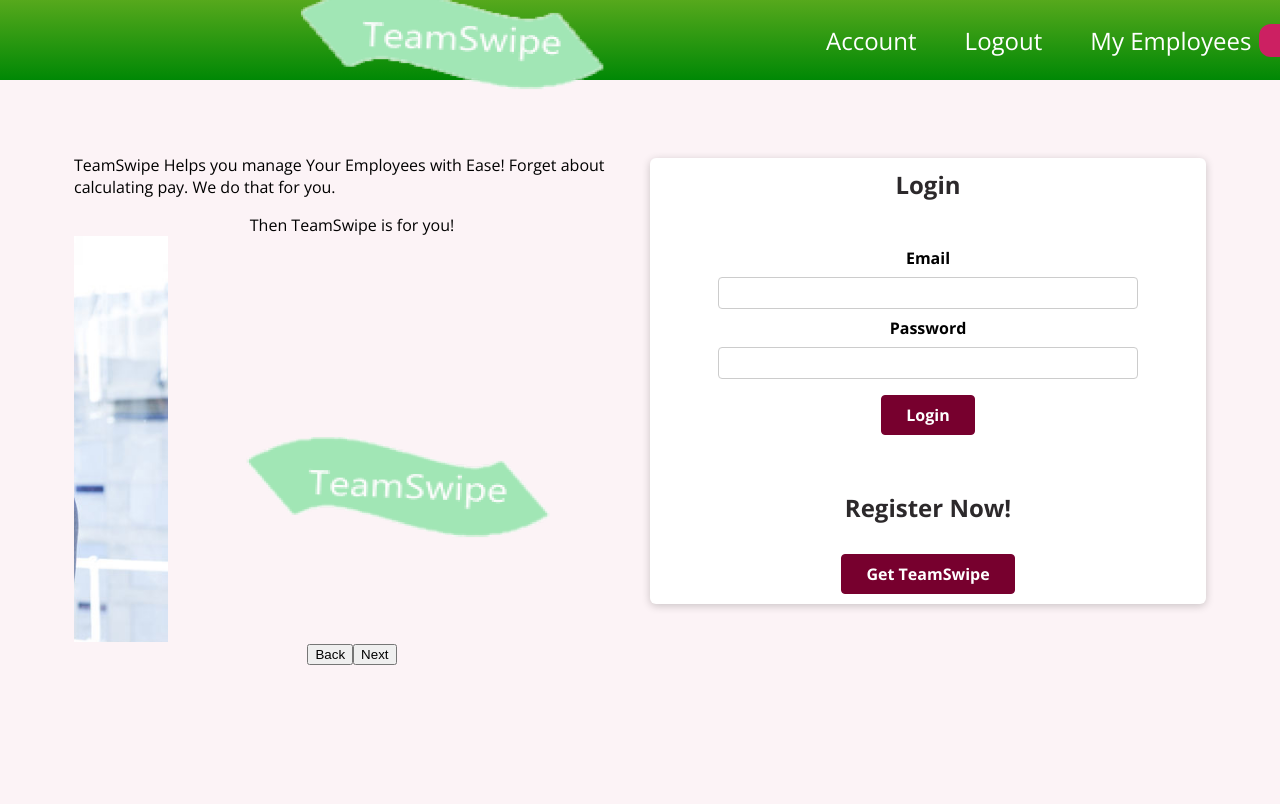
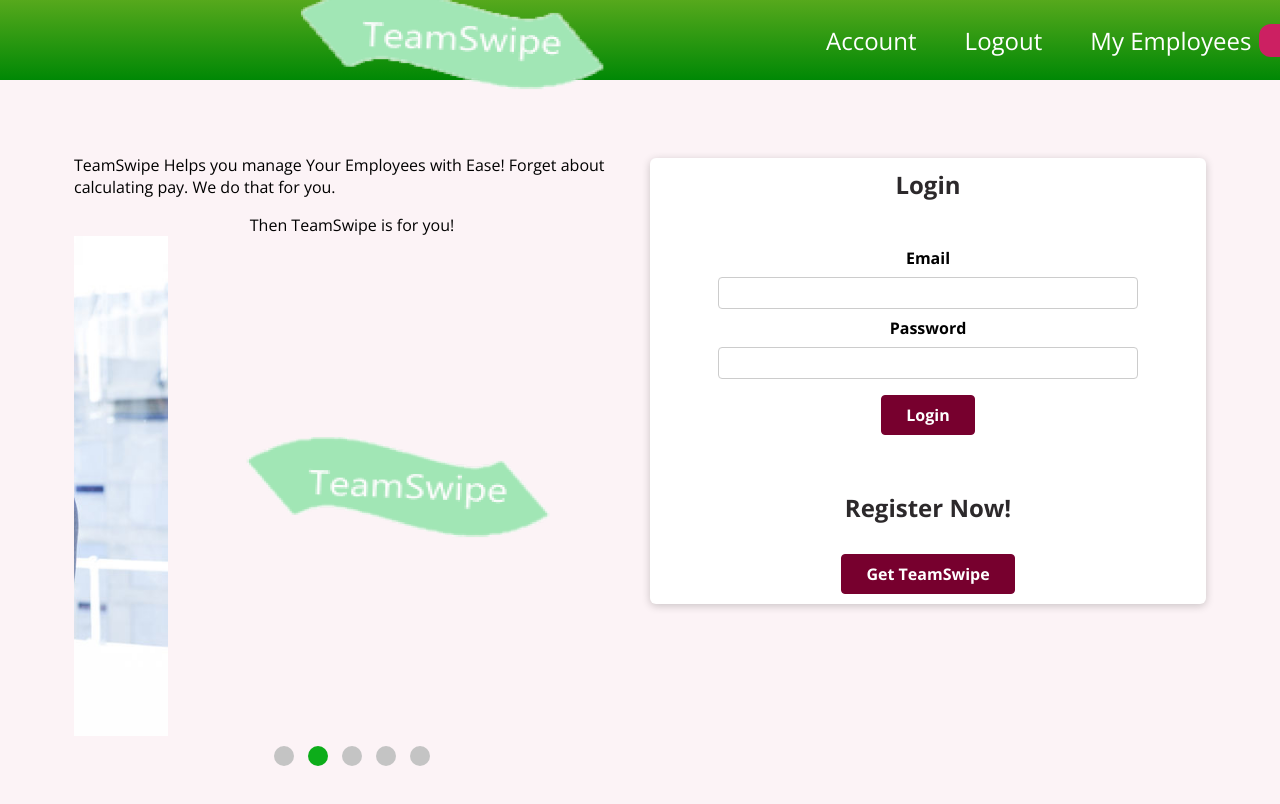
Before and after one commit to LiamNilan599/LN_Final_Year_Project, a React (Create React App) app: page / in a window 1280 px wide. Shown: the top 804 px of the page. Built offline with nearby package versions, Linux system fonts and the light colour scheme.

Commit message:
Changed slide show

```diff
--- a/package.json
+++ b/package.json
@@ -6,7 +6,6 @@
     "@testing-library/jest-dom": "^5.11.9",
     "@testing-library/react": "^11.2.5",
     "@testing-library/user-event": "^12.7.2",
-    "pure-react-carousel": "^1.27.6",
     "react": "^17.0.1",
     "react-dom": "^17.0.1",
     "react-router-dom": "^5.2.0",
--- a/src/Components/Layout/LoginPage.module.css
+++ b/src/Components/Layout/LoginPage.module.css
@@ -2,6 +2,7 @@
     float: left;
     width: 50%;
     padding: 10px;
+    overflow: hidden;
   }
 
   .row:after {
@@ -64,9 +65,30 @@
     background-color: #a50e48;
     border-color: #a50e48;
   }
+.slideText
+{
+  text-align: center;
+}
+.slideshow {
+  margin: 10 auto;
+  overflow: hidden;
+}
+.slideshowSlider {
+  white-space: nowrap;
+  transition: ease 1000ms;
+}
 
-  .carousel__container {
-    max-width: 650px;
-    margin: auto;
-    text-align: center;
+.slide {
+  display: inline-block;
+
+  height: 300px;
+  width: 100%;
 }
+.slideshowDots {
+  text-align: center;
+}
+
+img {
+  width:650px;
+  height:500px;
+}
--- a/src/Components/Layout/Slides.js
+++ /dev/null
@@ -1,53 +0,0 @@
-import React from "react";
-//Code is from the following tutorial: https://bestofreactjs.com/repo/express-labs-pure-react-carousel-react-image-gallery. Code source: https://codesandbox.io/s/xxe6l
-import {
-    CarouselProvider,
-    Slider,
-    Slide,
-    ButtonBack,
-    ButtonNext
-} from "pure-react-carousel";
-import "pure-react-carousel/dist/react-carousel.es.css";
-import classes from './Slides.module.css';
-
-function Slides()
-{
-    return (
-        <CarouselProvider className={classes.carousel}
-            naturalSlideWidth={650}
-            naturalSlideHeight={500}
-            totalSlides={5}
-            visibleSlides={1}
-            currentSlide={0}
-            interval={4000}
-            isPlaying={true}
-        >
-            <Slider>
-                <Slide index={0}>
-                    Employees ever make you feel like this?
-                    <img src="images/stock.jpg" alt="" />
-                </Slide>
-                <Slide index={1}>
-                    Then TeamSwipe is for you!
-                    <img src="images/logo192.png" alt="" />
-                </Slide>
-                <Slide index={2}>
-                    We Guarantee Customer Satisfaction!
-                    <img src="images/thumbs.png" alt="" />
-                </Slide>
-                <Slide index={3}>
-                    Increase you team's productivity and cohesion.
-                    <img src="images/Team.jpg" alt="" />
-                </Slide>
-                <Slide index={4}>
-                    Hire and Fire Employees.
-                    <img src="images/hire-fire-button.jpg" alt="" />
-                </Slide>
-            </Slider>
-            <ButtonBack>Back</ButtonBack>
-            <ButtonNext>Next</ButtonNext>
-        </CarouselProvider>
-    );
-}
-export default Slides;
-//End of tutorial code
--- a/src/Components/Layout/Slides.module.css
+++ /dev/null
@@ -1,17 +0,0 @@
-/* //Code is from the following tutorial: https://bestofreactjs.com/repo/express-labs-pure-react-carousel-react-image-gallery. Code source: https://codesandbox.io/s/xxe6l */
-.carousel__slider {
-    padding-left: 25%;
-    padding-right: 25%;
-}
-
-.carousel__inner-slide {
-    width: 650px;
-    left: 5px;
-    top: 5px;
-}
-
-img {
-    width:650px;
-    height:500px;
-}
-/* //end of tutorial code */
--- a/src/Pages/LoginPage.js
+++ b/src/Pages/LoginPage.js
@@ -1,18 +1,88 @@
 import React from 'react'
 import classes from '../Components/Layout/LoginPage.module.css';
-import Slides from '../Components/Layout/Slides';
 import Card from '../Components/Layout/Card';
 
 function LoginPage() {
+  const Slides = [
+    {
+      id: 'S1',
+      img: "images/Stock.jpg",
+      desc: "Employees ever make you feel like this?",
+    },
+    {
+      id: 'S2',
+      img: "images/logo192.png",
+      desc: "Then TeamSwipe is for you!",
+    },
+    {
+      id: 'S3',
+      img: "images/thumbs.png",
+      desc: "We Guarantee Customer Satisfaction!",
+    },
+    {
+      id: 'S4',
+      img: "images/Team.jpg",
+      desc: "Increase you team's productivity and cohesion.",
+    },
+    {
+      id: 'S5',
+      img: "images/hire-fire-button.jpg",
+      desc: "Hire and Fire Employees.",
+    }
+  ];
+  const [index, setIndex] = React.useState(0);
+  const timeoutRef = React.useRef(null);
+  const delay = 3000; //ms delay
+
+  function resetTimeout() {
+    if (timeoutRef.current) {
+      clearTimeout(timeoutRef.current);
+    }
+  }
+
+  React.useEffect(() => {
+    resetTimeout();
+    timeoutRef.current = setTimeout(
+      () =>
+        setIndex((prevIndex) =>
+          prevIndex === Slides.length - 1 ? 0 : prevIndex + 1
+        ),
+      delay
+    );
+
+    return () => {
+      resetTimeout();
+    };
+  }, [index, Slides.length]);
+
   return (
     <div className={classes.row}>
       <div className={classes.column} >
         <p>TeamSwipe Helps you manage Your Employees with Ease! Forget about calculating pay. We do that for you.</p>
-        {/* //Code is from the following tutorial: https://bestofreactjs.com/repo/express-labs-pure-react-carousel-react-image-gallery. Code source: https://codesandbox.io/s/xxe6l */}
-        <div className={classes.carousel__container} >
-          <Slides />
+        {/* Code is from the following tutorial: How to build an Auto-Playing Slideshow with React. Code source: https://tinloof.com/blog/how-to-build-an-auto-play-slideshow-with-react/*/}
+        <div className={classes.slideshow}>
+          <div
+            className={classes.slideshowSlider}
+            style={{ transform: `translate3d(${-index * 100}%, 0, 0)` }}>
+            {Slides.map((src, index) => (
+              <div className={classes.slide} key={index}>
+                <div className={classes.slideText}>{src.desc} </div>
+                <img className={classes.img} key={index} src={src.img}></img>
+              </div>
+            ))}
+          </div>
         </div>
-        {/* //End of tutorial code */}
+        <div className={classes.slideshowDots}>
+          {Slides.map((_, idx) => (
+            <div
+              key={idx}
+              className={`slideshowDot${index === idx ? " active" : ""}`}
+              onClick={() => {
+                setIndex(idx);
+              }}
+            ></div>
+          ))}
+        </div>
       </div>
       <div className={classes.column}>
         <Card>
--- a/src/index.css
+++ b/src/index.css
@@ -76,4 +76,19 @@
 .body{
   background:linear-gradient(rgb(255, 255, 255),transparent);
     background-color: #0002887e;
-  }
+}
+
+.slideshowDot {
+    display: inline-block;
+    height: 20px;
+    width: 20px;
+    border-radius: 50%;
+
+    cursor: pointer;
+    margin: 5px 7px 0px;
+
+    background-color: #c4c4c4;
+}
+.slideshowDot.active {
+    background-color: #0dad1a;
+}
```
Also changed, not shown: public/images/hire-fire-button.jpg, 1 other file (tests, documents, lock files or other folders).
